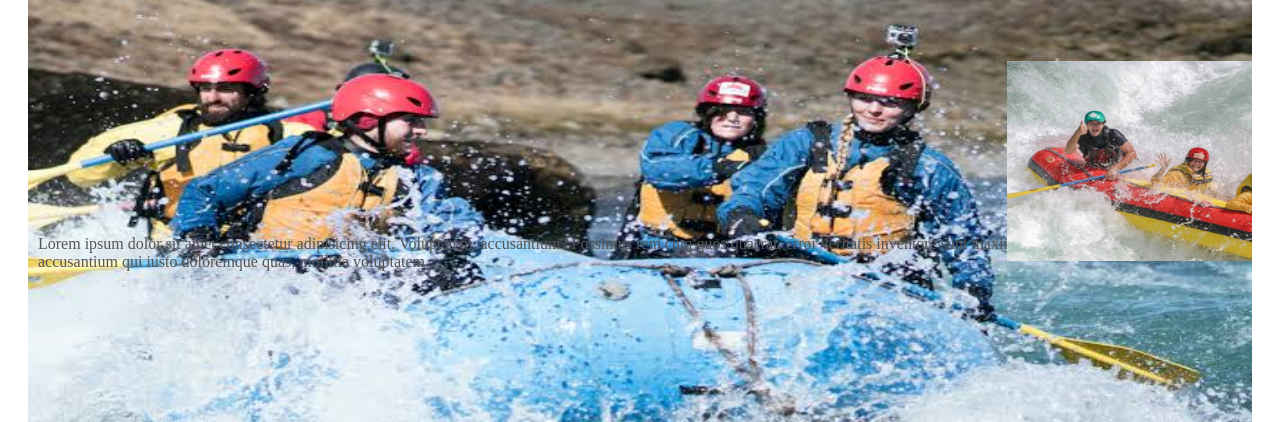
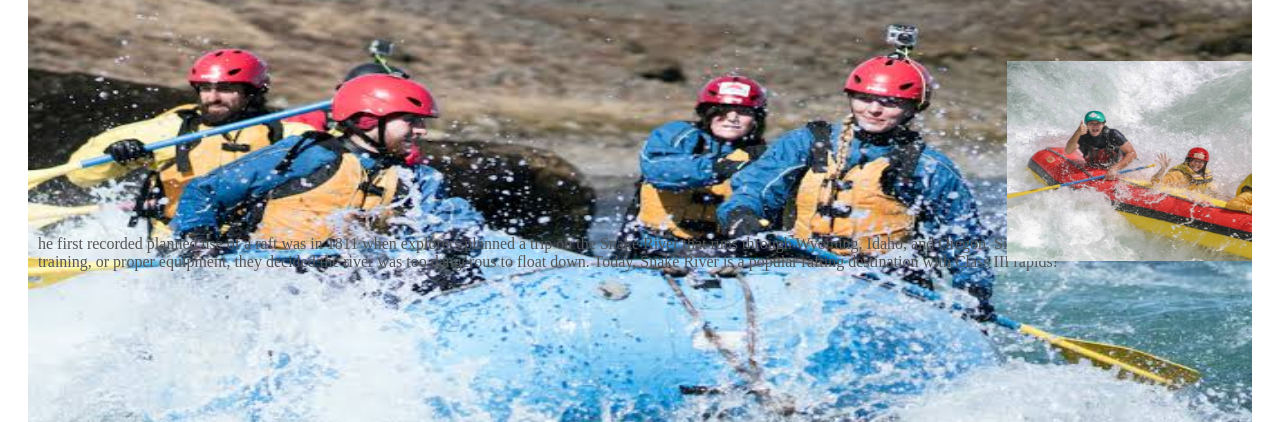
Before and after one commit to jegs01/wdd-130, a plain HTML site: page wwr/about.html in a window 1280 px wide. Shown: the part 378-800 px from the top of the page. Drawn offline with Linux system fonts and the light colour scheme.

Commit message:
Update about.html

```diff
--- a/wwr/about.html
+++ b/wwr/about.html
@@ -28,7 +28,7 @@
 
             <article>
                 <img src="images/happy.jpeg" alt="Happy customer image">
-                <p class="article">Lorem ipsum dolor sit amet consectetur adipisicing elit. Voluptatem, accusantium? Possimus rem cum quos quaerat, error veritatis inventore sunt maxime deleniti, commodi in accusantium qui iusto doloremque quas, mollitia voluptatem.</p>
+                <p class="article">he first recorded planned use of a raft was in 1811 when explorers planned a trip on the Snake River that runs through Wyoming, Idaho, and Oregon. Since these people had no experience, training, or proper equipment, they decided the river was too dangerous to float down. Today, Snake River is a popular rafting destination with Class III rapids!</p>
             </article>
         </div>
         <section>
```
